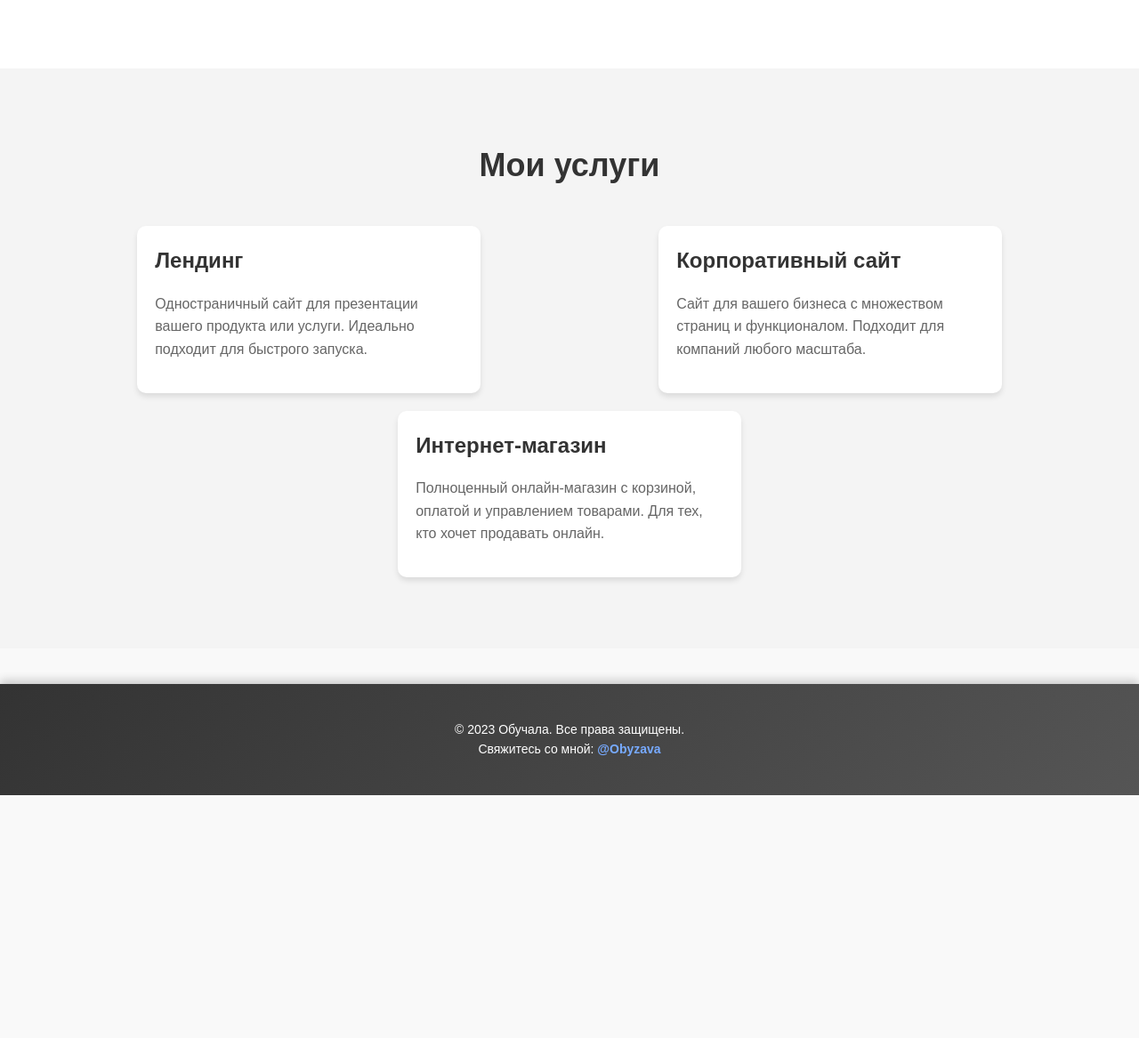
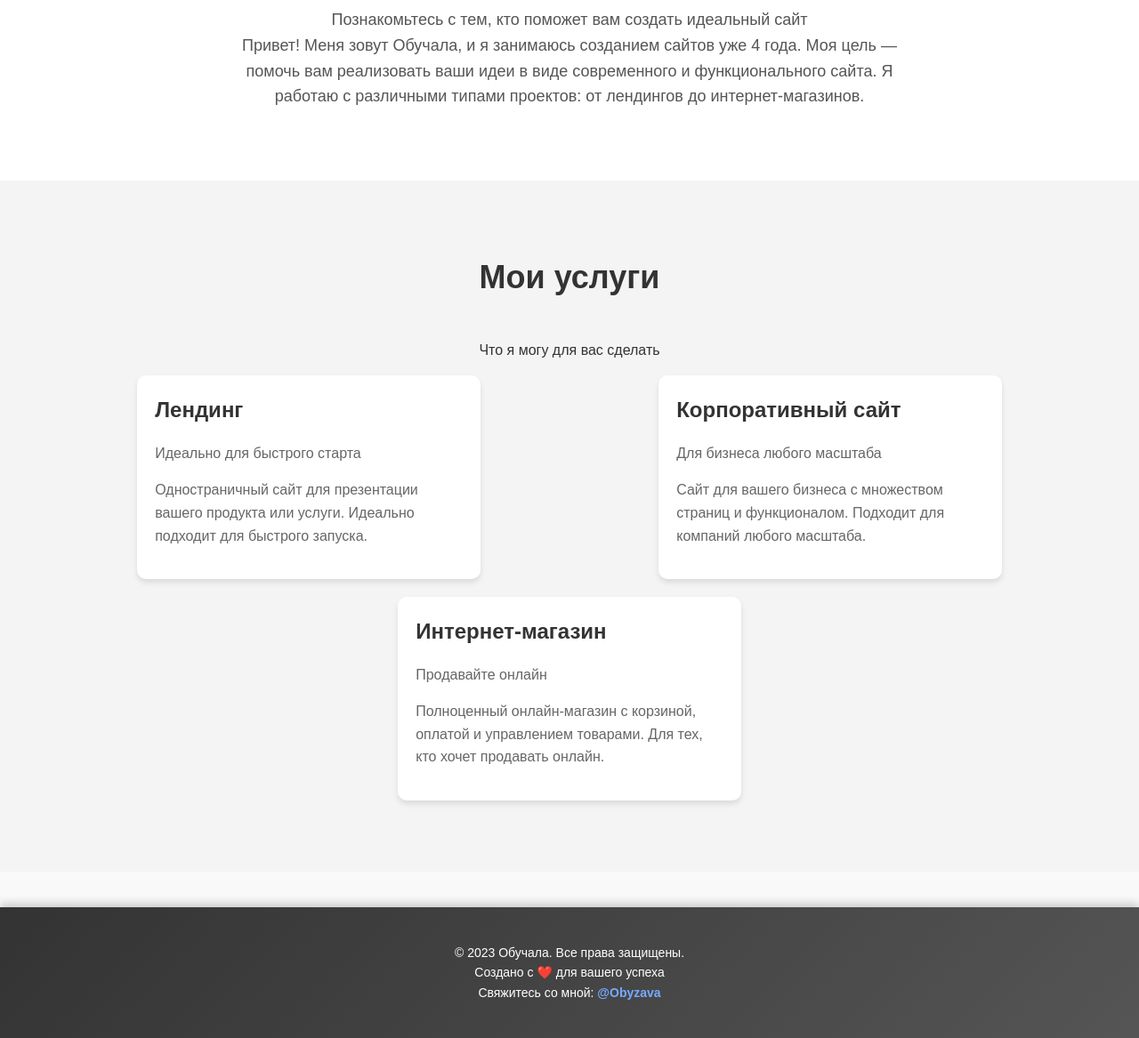
Before and after one commit to Obyzava/MArA3NH, a plain HTML site: page index.html in a window 1280 px wide. Shown: the part 688-1855 px from the top of the page at 89% size. Before the commit the page ends 1582 px from the top, so only its background shows below. Drawn offline with Linux system fonts and the light colour scheme.

Commit message:
Update index.html

```diff
--- a/index.html
+++ b/index.html
@@ -10,6 +10,10 @@
     <!-- Шапка -->
     <header>
         <div class="container">
+            <div class="logo-container">
+                <img src="images/icon.webp" alt="Иконка" class="logo">
+                <p class="logo-caption">Ваш надежный партнер в создании сайтов</p>
+            </div>
             <h1>Создание сайтов</h1>
             <p>Профессионально. Быстро. Качественно.</p>
             <p>Свяжитесь со мной: <a href="https://t.me/Obyzava" target="_blank">@Obyzava</a></p>
@@ -20,7 +24,8 @@
     <section id="about">
         <div class="container">
             <h2>Обо мне</h2>
-            <p>Привет! Меня зовут Обучала, и я занимаюсь созданием сайтов уже 3 лет. Моя цель — помочь вам реализовать ваши идеи в виде современного и функционального сайта. Я работаю с различными типами проектов: от лендингов до интернет-магазинов.</p>
+            <p class="section-caption">Познакомьтесь с тем, кто поможет вам создать идеальный сайт</p>
+            <p>Привет! Меня зовут Обучала, и я занимаюсь созданием сайтов уже 4 года. Моя цель — помочь вам реализовать ваши идеи в виде современного и функционального сайта. Я работаю с различными типами проектов: от лендингов до интернет-магазинов.</p>
         </div>
     </section>
 
@@ -28,17 +33,21 @@
     <section id="services">
         <div class="container">
             <h2>Мои услуги</h2>
+            <p class="section-caption">Что я могу для вас сделать</p>
             <div class="services-grid">
                 <div class="service-item">
                     <h3>Лендинг</h3>
+                    <p class="service-caption">Идеально для быстрого старта</p>
                     <p>Одностраничный сайт для презентации вашего продукта или услуги. Идеально подходит для быстрого запуска.</p>
                 </div>
                 <div class="service-item">
                     <h3>Корпоративный сайт</h3>
+                    <p class="service-caption">Для бизнеса любого масштаба</p>
                     <p>Сайт для вашего бизнеса с множеством страниц и функционалом. Подходит для компаний любого масштаба.</p>
                 </div>
                 <div class="service-item">
                     <h3>Интернет-магазин</h3>
+                    <p class="service-caption">Продавайте онлайн</p>
                     <p>Полноценный онлайн-магазин с корзиной, оплатой и управлением товарами. Для тех, кто хочет продавать онлайн.</p>
                 </div>
             </div>
@@ -49,6 +58,7 @@
     <footer>
         <div class="container">
             <p>&copy; 2023 Обучала. Все права защищены.</p>
+            <p class="footer-caption">Создано с ❤️ для вашего успеха</p>
             <p>Свяжитесь со мной: <a href="https://t.me/Obyzava" target="_blank">@Obyzava</a></p>
         </div>
     </footer>
```
